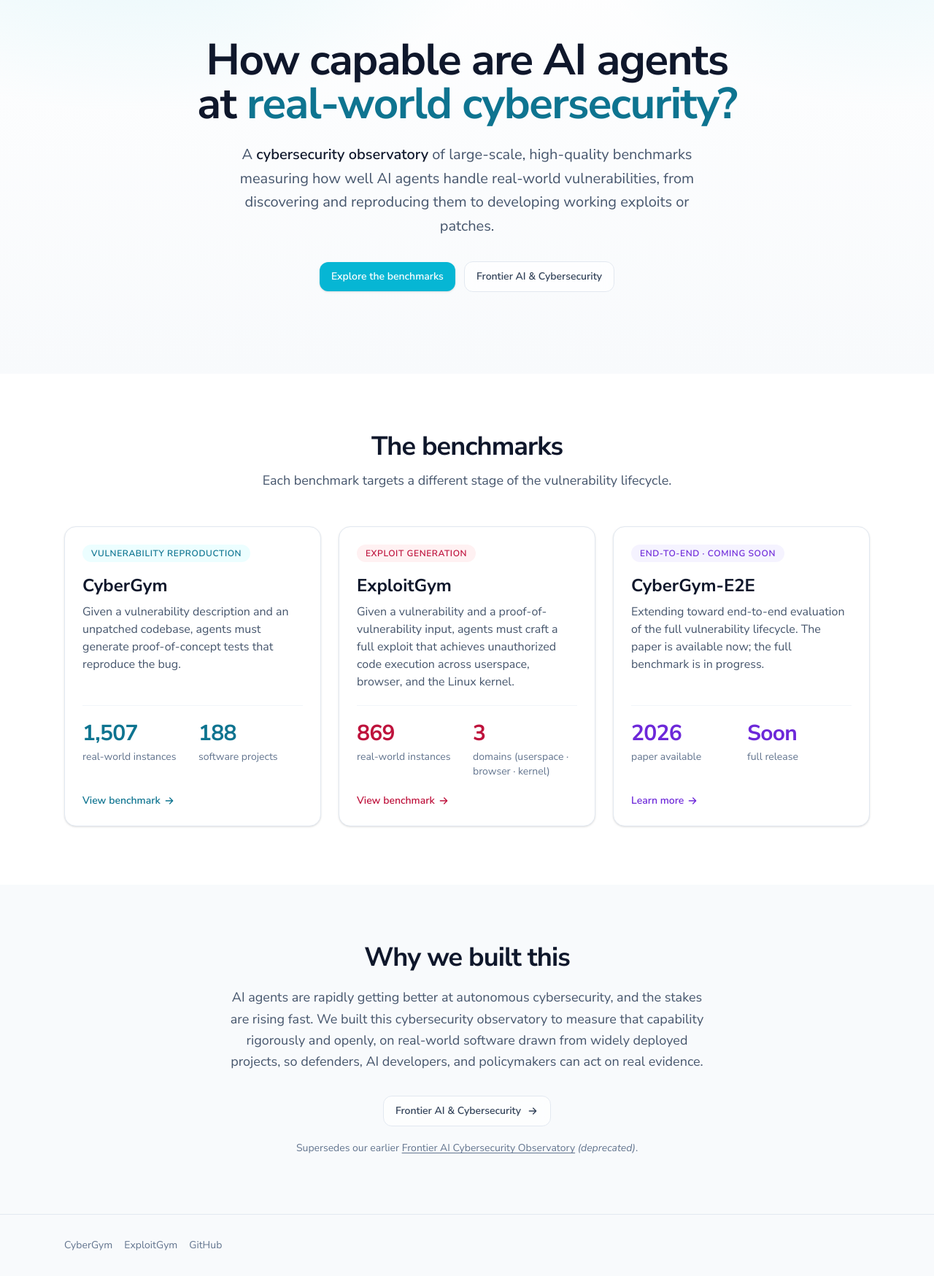
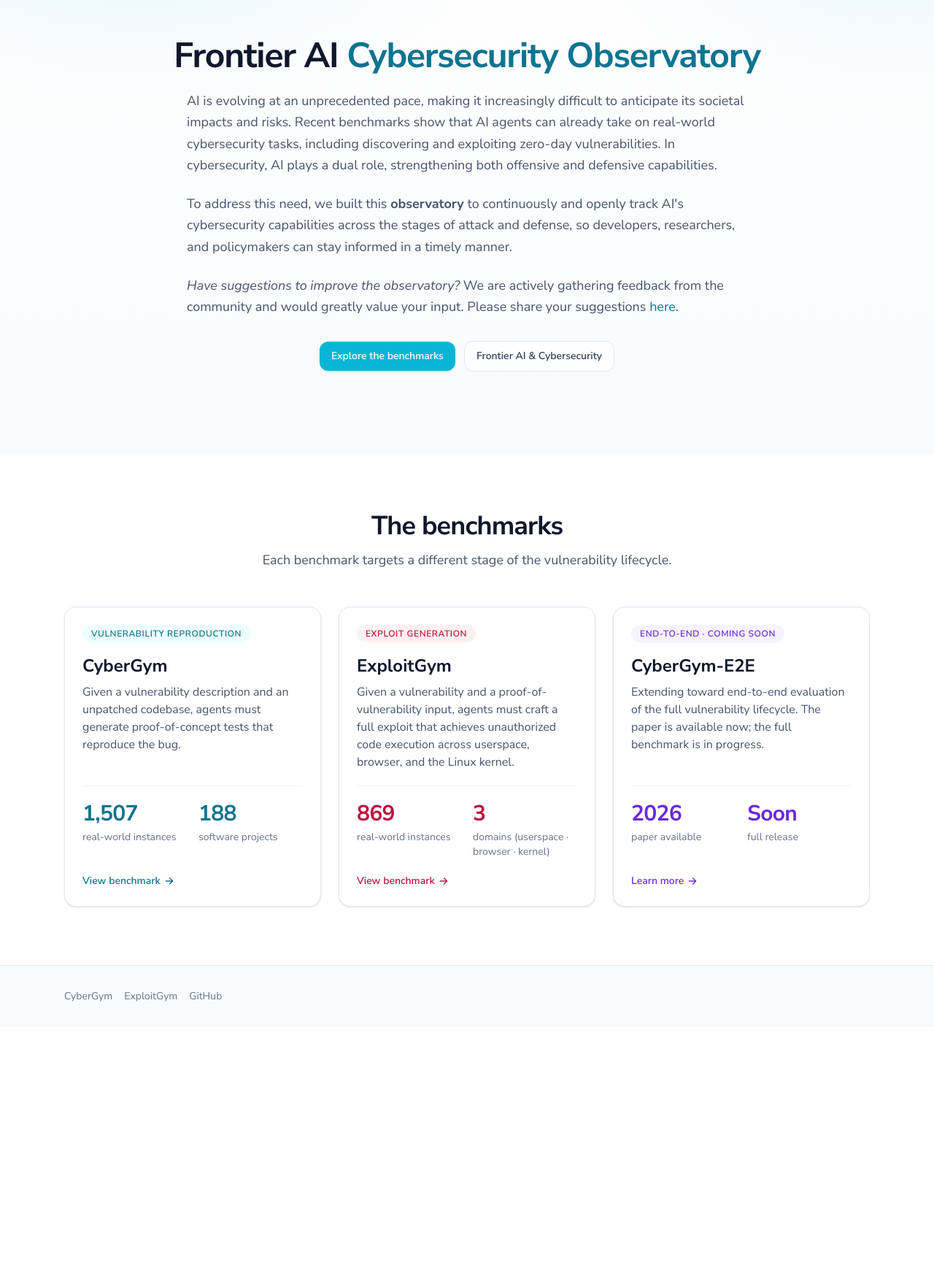
Before and after one commit to sunblaze-ucb/cybergym-page, a website: page index.html in a window 1280 px wide. Shown: the part 160-1908 px from the top of the page at 73% size. After the commit the page ends 1567 px from the top, so only its background shows below. Drawn offline with Linux system fonts and the light colour scheme.

Commit message:
chore: update observatory

```diff
--- a/index.html
+++ b/index.html
@@ -5,12 +5,12 @@
   <meta charset="utf-8" />
   <meta name="viewport" content="width=device-width, initial-scale=1" />
   <script>(function(){try{var t=localStorage.getItem("theme")||(matchMedia("(prefers-color-scheme:dark)").matches?"dark":"light");document.documentElement.setAttribute("data-theme",t);}catch(e){}})();</script>
-  <title>Cybersecurity Observatory: Benchmarks for AI Agents in Cybersecurity</title>
+  <title>Frontier AI Cybersecurity Observatory</title>
   <meta name="description"
     content="A cybersecurity observatory of large-scale, high-quality benchmarks measuring how well AI agents handle real-world vulnerabilities, from discovering and reproducing them to developing working exploits or patches. Built by Berkeley RDI and collaborators." />
   <meta name="keywords" content="cybersecurity observatory, CyberGym, ExploitGym, AI agents, LLM, vulnerability, exploit, benchmark" />
 
-  <meta property="og:title" content="Cybersecurity Observatory: AI Agents in Cybersecurity" />
+  <meta property="og:title" content="Frontier AI Cybersecurity Observatory" />
   <meta property="og:description"
     content="A cybersecurity observatory of benchmarks measuring how well AI agents handle real-world vulnerabilities, from discovering and reproducing them to developing working exploits or patches." />
   <meta property="og:url" content="https://www.cybergym.io/" />
@@ -18,7 +18,7 @@
   <meta property="og:image:width" content="1200" />
   <meta property="og:image:height" content="630" />
   <meta name="twitter:card" content="summary_large_image" />
-  <meta name="twitter:title" content="Cybersecurity Observatory: AI Agents in Cybersecurity" />
+  <meta name="twitter:title" content="Frontier AI Cybersecurity Observatory" />
   <meta name="twitter:description"
     content="A cybersecurity observatory of benchmarks measuring how well AI agents handle real-world vulnerabilities." />
   <meta name="twitter:image" content="https://www.cybergym.io/assets/images/cybergym/banner.png" />
@@ -39,13 +39,19 @@
   <!-- Hero -->
   <header class="hero-mesh">
     <div class="container-page py-20 text-center sm:py-28">
-      <h1 class="mx-auto mt-6 max-w-4xl text-4xl font-bold tracking-tight text-slate-900 sm:text-6xl">
-        How capable are AI agents at <span class="text-[color:var(--accent-strong)]">real-world cybersecurity?</span>
+      <h1 class="mx-auto mt-6 max-w-4xl text-4xl font-bold tracking-tight text-slate-900 sm:text-5xl">
+        Frontier AI <span class="text-[color:var(--accent-strong)]">Cybersecurity Observatory</span>
       </h1>
-      <p class="mx-auto mt-6 max-w-2xl text-lg leading-relaxed text-slate-600 sm:text-xl">
-        A <strong class="font-semibold text-slate-900">cybersecurity observatory</strong> of large-scale,
-        high-quality benchmarks measuring how well AI agents handle real-world vulnerabilities,
-        from discovering and reproducing them to developing working exploits or patches.
+      <p class="mx-auto mt-6 max-w-3xl text-left leading-relaxed text-slate-600 text-lg">
+      AI is evolving at an unprecedented pace, making it increasingly difficult to anticipate its societal impacts and risks.
+      Recent benchmarks show that AI agents can already take on real-world cybersecurity tasks, including discovering and exploiting zero-day vulnerabilities.
+      In cybersecurity, AI plays a dual role, strengthening both offensive and defensive capabilities.
+      </p>
+      <p class="mx-auto mt-6 max-w-3xl text-left leading-relaxed text-slate-600 text-lg">
+      To address this need, we built this <strong>observatory</strong> to continuously and openly track AI's cybersecurity capabilities across the stages of attack and defense, so developers, researchers, and policymakers can stay informed in a timely manner.
+      </p>
+      <p class="mx-auto mt-6 max-w-3xl text-left leading-relaxed text-slate-600 text-lg">
+        <em>Have suggestions to improve the observatory?</em> We are actively gathering feedback from the community and would greatly value your input. Please share your suggestions <a href="mailto:rdi_research@berkeley.edu" class="text-[color:var(--accent-strong)] hover:underline">here</a>.
       </p>
       <div class="mt-8 flex flex-wrap items-center justify-center gap-3">
         <a href="#benchmarks" class="btn btn-primary">Explore the benchmarks</a>
@@ -54,29 +60,6 @@
       </div>
     </div>
   </header>
-
-  <!-- The progression -->
-  <!-- <section class="section-tight">
-    <div class="container-page">
-      <div class="grid grid-cols-1 gap-3 sm:grid-cols-3">
-        <div class="card text-center">
-          <div class="text-sm font-semibold uppercase tracking-wider text-slate-400">Step 1</div>
-          <div class="mt-1 text-lg font-bold text-slate-900">Find &amp; reproduce</div>
-          <p class="mt-1 text-sm text-slate-500">Generate a PoC that triggers a known bug from source.</p>
-        </div>
-        <div class="card text-center">
-          <div class="text-sm font-semibold uppercase tracking-wider text-slate-400">Step 2</div>
-          <div class="mt-1 text-lg font-bold text-slate-900">Weaponize</div>
-          <p class="mt-1 text-sm text-slate-500">Turn a crashing input into a working exploit that runs code.</p>
-        </div>
-        <div class="card text-center">
-          <div class="text-sm font-semibold uppercase tracking-wider text-slate-400">Step 3</div>
-          <div class="mt-1 text-lg font-bold text-slate-900">End-to-end</div>
-          <p class="mt-1 text-sm text-slate-500">Chain the full attack lifecycle, autonomously.</p>
-        </div>
-      </div>
-    </div>
-  </section> -->
 
   <!-- Benchmarks -->
   <section id="benchmarks" class="section">
@@ -149,34 +132,6 @@
     </div>
   </section>
 
-  <!-- Mission -->
-  <section class="section bg-slate-50">
-    <div class="container-page">
-      <div class="mx-auto max-w-2xl text-center">
-        <h2 class="section-title">Why we built this</h2>
-        <p class="lede mt-5">
-          AI agents are rapidly getting better at autonomous cybersecurity, and the stakes are rising fast.
-          We built this cybersecurity observatory to measure that capability rigorously and openly, on real-world
-          software drawn from widely deployed projects, so defenders, AI developers, and policymakers can act on
-          real evidence.
-        </p>
-        <div class="mt-8 flex justify-center">
-          <a href="https://rdi.berkeley.edu/frontier-ai-impact-on-cybersecurity/" target="_blank" rel="noopener"
-            class="btn btn-ghost">
-            Frontier AI &amp; Cybersecurity
-            <svg viewBox="0 0 24 24" class="h-4 w-4" fill="none" stroke="currentColor" stroke-width="2"><path stroke-linecap="round" stroke-linejoin="round" d="M5 12h14M13 6l6 6-6 6"/></svg>
-          </a>
-        </div>
-        <p class="mt-5 text-sm text-slate-500">
-          Supersedes our earlier
-          <a href="https://rdi.berkeley.edu/frontier-ai-impact-on-cybersecurity/benchmarks.html" target="_blank"
-            rel="noopener" class="underline underline-offset-2 hover:text-slate-700">Frontier AI Cybersecurity Observatory</a>
-          <span class="italic">(deprecated)</span>.
-        </p>
-      </div>
-    </div>
-  </section>
-
   <div id="site-footer"></div>
 </body>
 
```
Also changed, not shown: assets/css/app.css.
